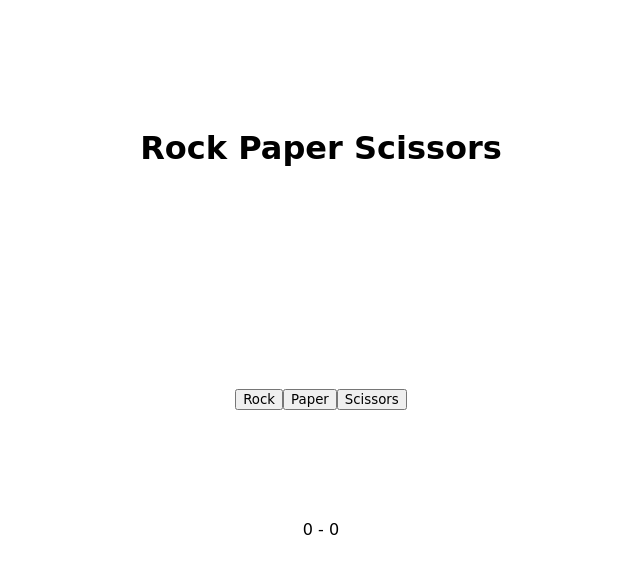
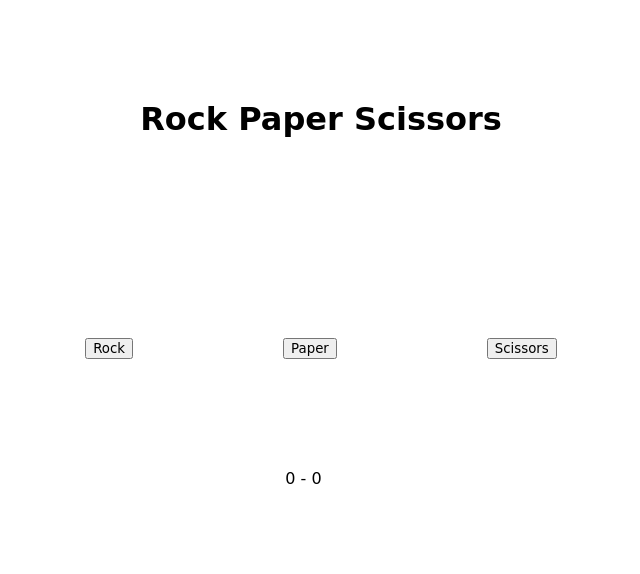
Before and after one commit to ktla99/Project-Rock-Paper-Scissors, a plain HTML site: page index.html in a window 1280 px wide. Shown: the whole page, without its empty margins (319-959 px from the left). Drawn offline with Linux system fonts and the light colour scheme; a web font is replaced by a local one.

Commit message:
Adjusted gap, and margin

```diff
--- a/style.css
+++ b/style.css
@@ -1,5 +1,6 @@
 * {
     font-family: 'Bruno Ace SC', cursive;
+    margin: 0;
 }
 
 .big-container {
@@ -13,6 +14,7 @@
     display: flex;
     padding: 100px;
     justify-content: center;
+    gap: 150px;
 }
 
 .results,
@@ -20,4 +22,5 @@
     display: flex;
     justify-content: center;
     padding-top: 5px;
+    margin-right: 35px;
 }
```
